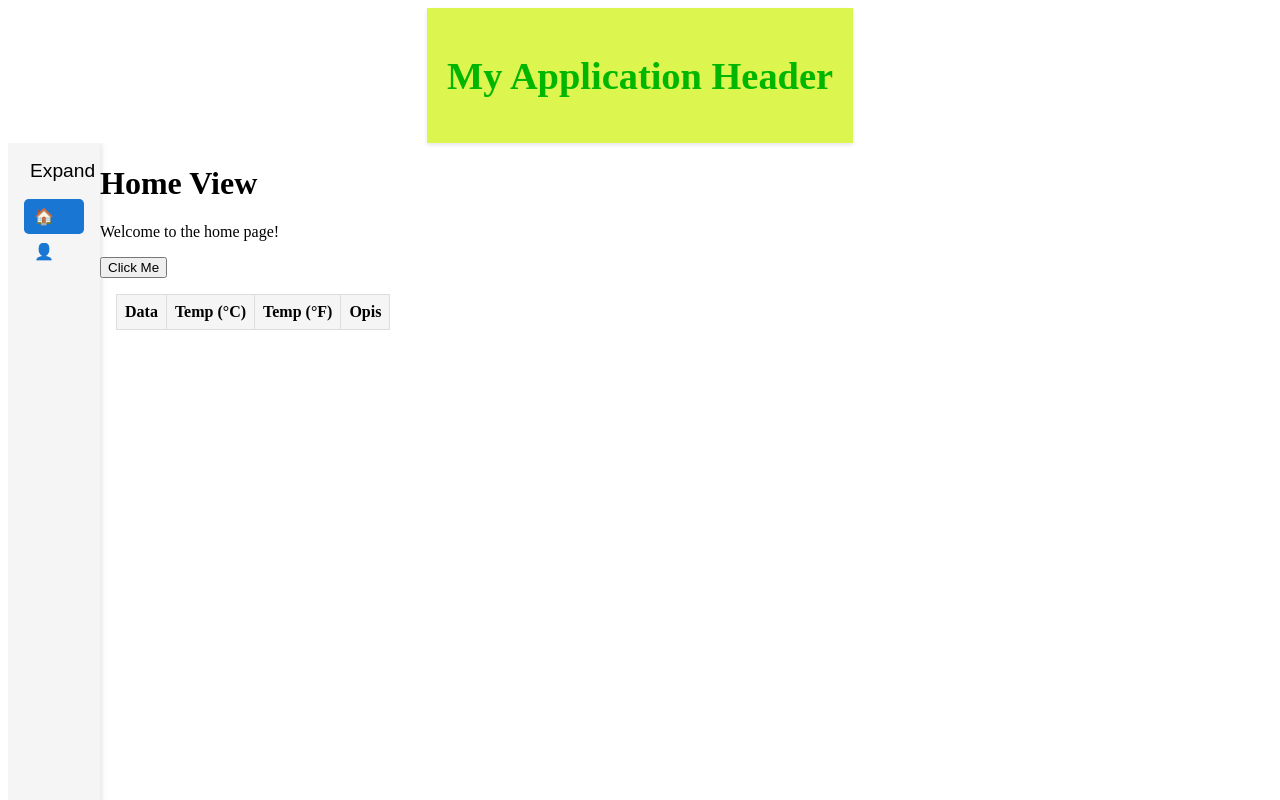
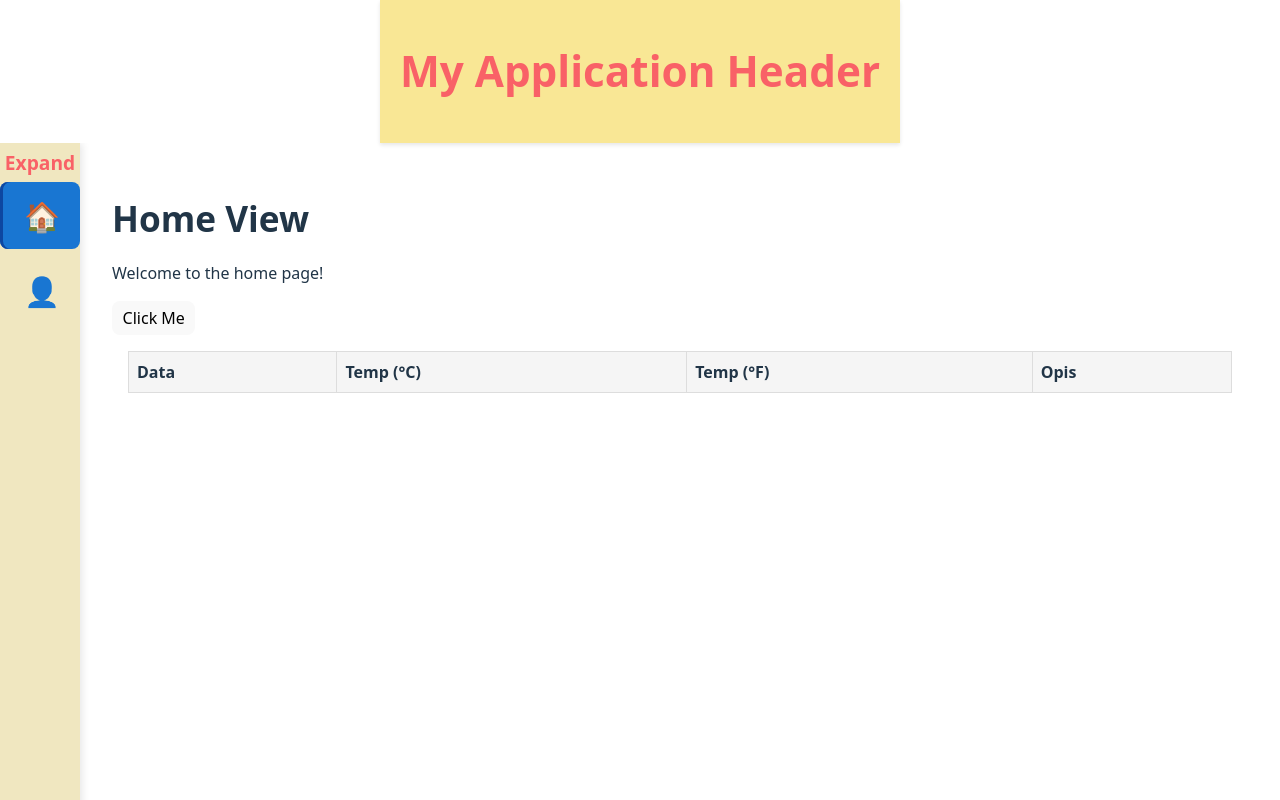
Before and after one commit to Wiesiek418/NET-Project, a Vue app in the folder web/: page / in a window 1280 px wide. Shown: the top 800 px of the page. Built offline with nearby package versions, Linux system fonts and the light colour scheme.

Commit message:
Fix style

```diff
--- a/web/package.json
+++ b/web/package.json
@@ -11,6 +11,7 @@
   "dependencies": {
     "vue": "^3.5.22",
     "vue-router": "^4.5.1",
+    "pinia": "3.0.4",
     "chart.js": "^4.4.0",
     "vue-chartjs": "^5.1.1"
   },
--- /dev/null
+++ b/web/src/assets/variables.css
@@ -0,0 +1,19 @@
+:root{
+    /* --color-bg: #ecebe8; */
+    --color-bg: #f3f1e4;
+    --color-text: rgba(10, 10, 10, 1);
+
+    --font-family: system-ui, Avenir, Helvetica, Arial, sans-serif;
+    --font-size-base: 1em;
+    --font-weight-base: 400;
+    --font-weight-bold: 600;
+    --line-height-base: 1.5;
+
+    --spacing-small: 0.5em;;
+    --spacing-medium: 1em;
+    --spacing-large: 2em;
+
+    --theme-color-main: #F9E795;
+    --theme-color-primary: #F96167;
+    --theme-color-secondary: #f0e7c0;
+}
--- a/web/src/components/main_page/FooterComponent.vue
+++ b/web/src/components/main_page/FooterComponent.vue
@@ -13,10 +13,11 @@ export default {
 <style scoped>
 .footer-container {
     height: 40px;
-    background-color: #e5ff00;
+    font-weight: var(--font-weight-bold);
+    background-color: var(--theme-color-main);
     padding: 10px;
     text-align: center;
-    color: #555;
+    color: var(--theme-color-primary);
     display: flex;
     align-items: center;
     justify-content: center;
--- a/web/src/components/main_page/HeaderComponent.vue
+++ b/web/src/components/main_page/HeaderComponent.vue
@@ -12,9 +12,9 @@ export default {
 
 <style scoped>
 .header-container {
-    background-color: #dcf54f;
+    background-color: var(--theme-color-main);
     padding: 20px;
-    color: #00b600;
+    color: var(--theme-color-primary);
     display: flex;
     align-items: start;
     justify-self: center;
--- a/web/src/components/main_page/LeftSide.vue
+++ b/web/src/components/main_page/LeftSide.vue
@@ -22,6 +22,7 @@
 <script>
 export default {
     name: 'LeftSide',
+    emits: ['toggle'],
     props: {
         collapsed: {
             type: Boolean,
@@ -41,29 +42,39 @@ export default {
 
 <style scoped>
 .sidebar {
-  transition: width 0.3s;
-  background: #f5f5f5;
-  padding: 1rem;
-  box-shadow: 2px 0 5px rgba(0,0,0,0.1);
+  width: 220px;
+  transition: width 0.3s ease;
+  background: var(--theme-color-secondary);
+  color: var(--theme-color-primary);
+  box-shadow: 2px 0 8px rgba(0, 0, 0, 0.1);
   overflow: hidden;
+  display: flex;
+  flex-direction: column;
+  align-items: stretch;
 }
 
 .sidebar.collapsed {
-  width: 60px;
+  width: 80px;
 }
 
 .toggle-btn {
   background: transparent;
+  color: var(--theme-color-primary);
+  font-weight: var(--font-weight-bold);
   border: none;
   font-size: 1.2rem;
   cursor: pointer;
-  margin-bottom: 1rem;
+  margin-bottom: 1rem auto;
+  display: flex;
+  align-items: center;
+  justify-content: center;
 }
 
-.menu {
+.left-aside-menu {
   display: flex;
   flex-direction: column;
   gap: 0.5rem;
+  flex-grow: 1;
 }
 
 .menu-item {
@@ -71,27 +82,35 @@ export default {
   align-items: center;
   text-decoration: none;
   color: #333;
-  padding: 0.5rem;
-  border-radius: 0.3rem;
-  transition: background-color 0.2s;
+  padding: 0.75rem 1rem;
+  border-radius: 0.5rem;
+  transition: all 0.25s ease;
+  font-size: 1rem;
 }
 
 .menu-item:hover {
   background-color: #e0e0e0;
 }
 
-.menu-item .icon {
-  width: 24px;
+.icon {
+  font-size: 1.8rem;
+  width: 32px;
   text-align: center;
-  margin-right: 0.5rem;
+  transition: transform 0.3s ease, margin 0.3s ease;
+}
+
+.sidebar.collapsed .menu-item {
+  justify-content: center;
 }
 
 .menu-item.active {
   background-color: #1976d2;
   color: white;
+  box-shadow: inset 3px 0 0 #0d47a1;
 }
 
-.label {
-  white-space: nowrap;
+.menu-item.active:hover {
+  background-color: #1565c0;
 }
+
 </style>
--- a/web/src/main.js
+++ b/web/src/main.js
@@ -1,7 +1,10 @@
 import { createApp } from 'vue'
 import App from './App.vue'
 import router from './router'
+import './style.css'
+import { createPinia } from 'pinia'
 
 createApp(App)
+  .use(createPinia())
   .use(router)
   .mount('#app')
--- /dev/null
+++ b/web/src/stores/uiStore.js
@@ -0,0 +1,12 @@
+import { defineStore } from 'pinia';
+
+export const useUiStore = defineStore('ui', {
+  state: () => ({
+    sidebarCollapsed: true,
+  }),
+  actions: {
+    toggleSidebar() {
+      this.sidebarCollapsed = !this.sidebarCollapsed;
+    },
+  },
+});
--- a/web/src/style.css
+++ b/web/src/style.css
@@ -1,11 +1,13 @@
+@import './assets/variables.css';
+
 :root {
-  font-family: system-ui, Avenir, Helvetica, Arial, sans-serif;
-  line-height: 1.5;
-  font-weight: 400;
+  font-family: var(--font-family);
+  line-height: var(--line-height-base);
+  font-weight: var(--font-weight-base);
 
   color-scheme: light dark;
-  color: rgba(255, 255, 255, 0.87);
-  background-color: #242424;
+  color: var(--color-text);
+  background-color: var(--color-bg);
 
   font-synthesis: none;
   text-rendering: optimizeLegibility;
@@ -13,13 +15,12 @@
   -moz-osx-font-smoothing: grayscale;
 }
 
-a {
-  font-weight: 500;
-  color: #646cff;
-  text-decoration: inherit;
-}
-a:hover {
-  color: #535bf2;
+#app {
+  width: 100%;
+  height: 100vh;
+  margin: 0;
+  padding: 0;
+  text-align: left;
 }
 
 body {
@@ -32,17 +33,25 @@ body {
   min-height: 100vh;
 }
 
+/* a {
+  font-weight: 500;
+  color: #646cff;
+  text-decoration: inherit;
+}
+a:hover {
+  color: #535bf2;
+} */
+
 h1 {
-  font-size: 3.2em;
+  font-size: 2.2em;
   line-height: 1.1;
 }
 
 button {
   border-radius: 8px;
   border: 1px solid transparent;
-  padding: 0.6em 1.2em;
+  padding: 0.3em 0.6em;
   font-size: 1em;
-  font-weight: 500;
   font-family: inherit;
   background-color: #1a1a1a;
   cursor: pointer;
@@ -60,12 +69,7 @@ button:focus-visible {
   padding: 2em;
 }
 
-#app {
-  max-width: 1280px;
-  margin: 0 auto;
-  padding: 2rem;
-  text-align: center;
-}
+
 
 @media (prefers-color-scheme: light) {
   :root {
--- a/web/src/views/containers/TheContainer.vue
+++ b/web/src/views/containers/TheContainer.vue
@@ -2,11 +2,12 @@
   <div class="container">
     <HeaderComponent/>
     <div class="content-wrapper">
-      <LeftSide :collapsed="sidebarCollapsed" @toggle="toggleSidebar"/>
+      <LeftSide
+        :collapsed="uiStore.sidebarCollapsed"
+        @toggle="uiStore.toggleSidebar"
+      />
       <main class="main-container">
-        <div>
-          <slot name="main_content"></slot>
-        </div>
+        <slot name="main_content" />
       </main>
     </div>
     <FooterComponent/>
@@ -14,35 +15,27 @@
 </template>
 
 <script>
-import FooterComponent from '../../components/main_page/FooterComponent.vue';
-import HeaderComponent from '../../components/main_page/HeaderComponent.vue';
-import LeftSide from '../../components/main_page/LeftSide.vue';
+import FooterComponent from '../../components/main_page/FooterComponent.vue'
+import HeaderComponent from '../../components/main_page/HeaderComponent.vue'
+import LeftSide from '../../components/main_page/LeftSide.vue'
+import { useUiStore } from '@/stores/uiStore'
 
 export default {
   name: 'TheContainer',
-  components: {
-    HeaderComponent,
-    LeftSide,
-    FooterComponent
-  },
-  data() {
-    return {
-      sidebarCollapsed: true
-    };
-  },
-  methods: {
-    toggleSidebar() {
-      this.sidebarCollapsed = !this.sidebarCollapsed;
-    },
-  },
+  components: { HeaderComponent, FooterComponent, LeftSide },
+  setup() {
+    const uiStore = useUiStore()
+    return { uiStore }
+  }
 }
 </script>
 
 <style scoped>
-.page-container {
-  display: flex;
-  flex-direction: column;
+.container {
+  width: 100%;
   height: 100vh;
+  margin: 0;
+  padding: 0;
 }
 
 .content-wrapper {
@@ -51,9 +44,10 @@ export default {
   height: 100vh;
 }
 
-.main-content {
+.main-container {
   flex: 1;
   padding: 1rem;
+  margin: 1rem;
   overflow-y: auto;
 }
 </style>
```
Also changed, not shown: 1 other file (tests, documents, lock files or other folders).
